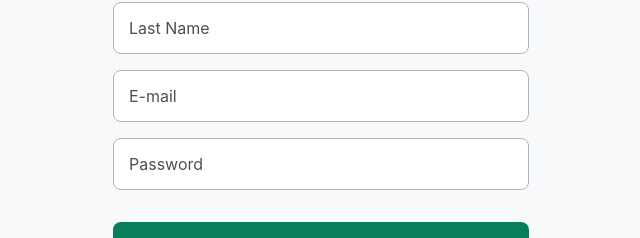
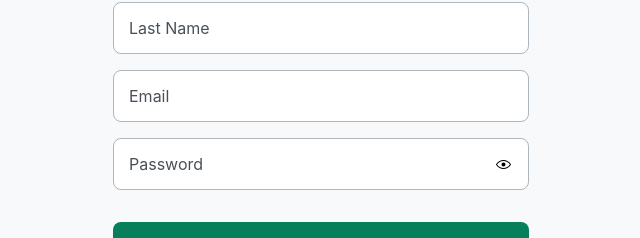
Before and after one commit to arlops22/cashtrack, a React (Vite) app in the folder frontend/: page /auth/sign-up in a window 1280 px wide. Shown: the part 302-540 px from the top of the page, without its empty margins (319-959 px from the left). Built offline with nearby package versions, Linux system fonts and the light colour scheme.

Commit message:
feat: add hide and show passoword in sign up page

```diff
--- a/frontend/src/view/pages/auth/sign-in/index.tsx
+++ b/frontend/src/view/pages/auth/sign-in/index.tsx
@@ -1,10 +1,10 @@
 import { useState } from 'react';
 import { Link } from 'react-router-dom';
+import { EyeClosedIcon, EyeOpenIcon } from '@radix-ui/react-icons';
 
 import Button from '../../../components/atoms/Button';
 import Input from '../../../components/atoms/Input';
 import Typography from '../../../components/atoms/Typography';
-import { EyeClosedIcon, EyeOpenIcon } from '@radix-ui/react-icons';
 
 export default function SignIn() {
     const [isPasswordVisible, setIsPasswordVisible] = useState(false);
--- a/frontend/src/view/pages/auth/sign-up/index.tsx
+++ b/frontend/src/view/pages/auth/sign-up/index.tsx
@@ -1,10 +1,14 @@
+import { useState } from 'react';
 import { Link } from 'react-router-dom';
+import { EyeClosedIcon, EyeOpenIcon } from '@radix-ui/react-icons';
 
 import Button from '../../../components/atoms/Button';
 import Input from '../../../components/atoms/Input';
 import Typography from '../../../components/atoms/Typography';
 
 export default function SignUp() {
+    const [isPasswordVisible, setIsPasswordVisible] = useState(false);
+
     return (
         <form className="h-full w-full flex flex-col justify-between sm:justify-center sm:gap-8 sm:pb-[100px] sm:w-2/3 md:w-1/3">
             <div>
@@ -19,8 +23,13 @@ export default function SignUp() {
                 </Typography>
                 <Input type="text" placeholder="First Name" className="mb-4" />
                 <Input type="text" placeholder="Last Name" className="mb-4" />
-                <Input type="text" placeholder="E-mail" className="mb-4" />
-                <Input type="text" placeholder="Password" />
+                <Input type="text" placeholder="Email" className="mb-4" />
+                <Input
+                    type={isPasswordVisible ? 'text' : 'password'}
+                    placeholder="Password"
+                    rightIconComponent={isPasswordVisible ? <EyeClosedIcon /> : <EyeOpenIcon />}
+                    onRightIconClick={() => setIsPasswordVisible(oldState => !oldState)}
+                />
             </div>
             <Button type="submit">Create account</Button>
         </form>
```
